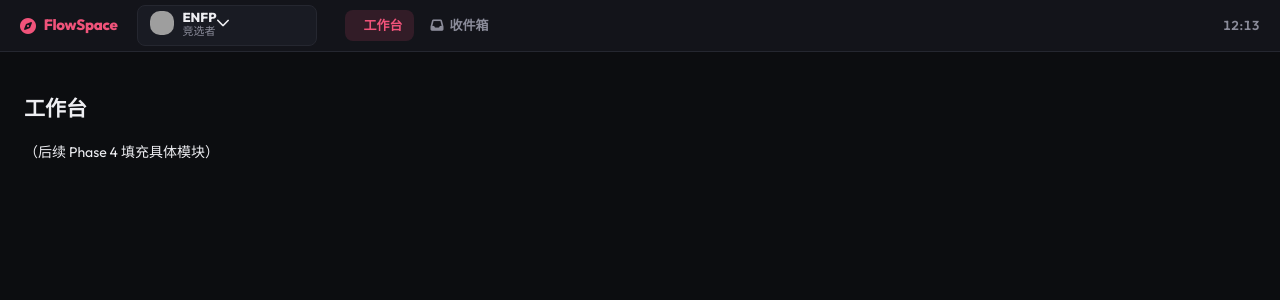
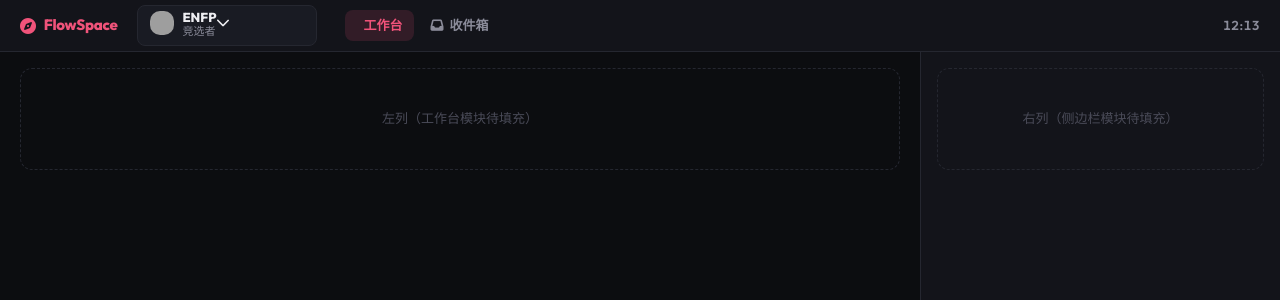
Before and after one commit to Busy0124add1/flowspace-enfp, a Vue app: page / in a window 1280 px wide. Shown: the top 300 px of the page. Built offline with nearby package versions, Linux system fonts and the light colour scheme; grey boxes are pictures that could not be loaded.

Commit message:
feat(P4): two-column dashboard layout with banner + right sidebar

```diff
--- /dev/null
+++ b/src/components/layout/RightSidebar.vue
@@ -0,0 +1,19 @@
+<template>
+  <aside class="right-sidebar">
+    <slot />
+  </aside>
+</template>
+
+<script setup></script>
+
+<style scoped>
+.right-sidebar {
+  background: var(--surf);
+  border-left: 1px solid var(--line);
+  padding: 16px;
+  overflow-y: auto;
+  display: flex;
+  flex-direction: column;
+  gap: 16px;
+}
+</style>
--- a/src/views/DashboardView.vue
+++ b/src/views/DashboardView.vue
@@ -1,12 +1,54 @@
 <template>
-  <div class="view-dashboard">
-    <h2>工作台</h2>
-    <p>（后续 Phase 4 填充具体模块）</p>
+  <div class="dashboard">
+    <!-- 顶部横幅（DailySpark 占位，Task 22 填） -->
+    <div class="banner-slot">
+      <!-- DailySpark 将在 Task 22 插入这里 -->
+    </div>
+    <!-- 双列主体 -->
+    <div class="two-col">
+      <section class="left">
+        <!-- EnergyPanel / JournalPanel / ThreadsPanel / DesignFlowPanel 将在后续 Task 插入 -->
+        <div class="placeholder">左列（工作台模块待填充）</div>
+      </section>
+      <RightSidebar>
+        <!-- QuadrantTodo / FlashNotes / SyncStatus / MascotAvatar 将在后续 Task 插入 -->
+        <div class="placeholder">右列（侧边栏模块待填充）</div>
+      </RightSidebar>
+    </div>
   </div>
 </template>
 
-<script setup></script>
+<script setup>
+import RightSidebar from '@/components/layout/RightSidebar.vue'
+</script>
 
 <style scoped>
-.view-dashboard { padding: 24px; }
+.dashboard {
+  height: calc(100vh - 52px);
+  display: grid;
+  grid-template-rows: auto 1fr;
+}
+.banner-slot {
+  padding: 0 20px;
+}
+.two-col {
+  display: grid;
+  grid-template-columns: 1fr 360px;
+  overflow: hidden;
+}
+.left {
+  padding: 16px 20px;
+  overflow-y: auto;
+  display: flex;
+  flex-direction: column;
+  gap: 16px;
+}
+.placeholder {
+  color: var(--t3);
+  padding: 40px 16px;
+  text-align: center;
+  font-size: 13px;
+  border: 1px dashed var(--line);
+  border-radius: var(--r2);
+}
 </style>
```
